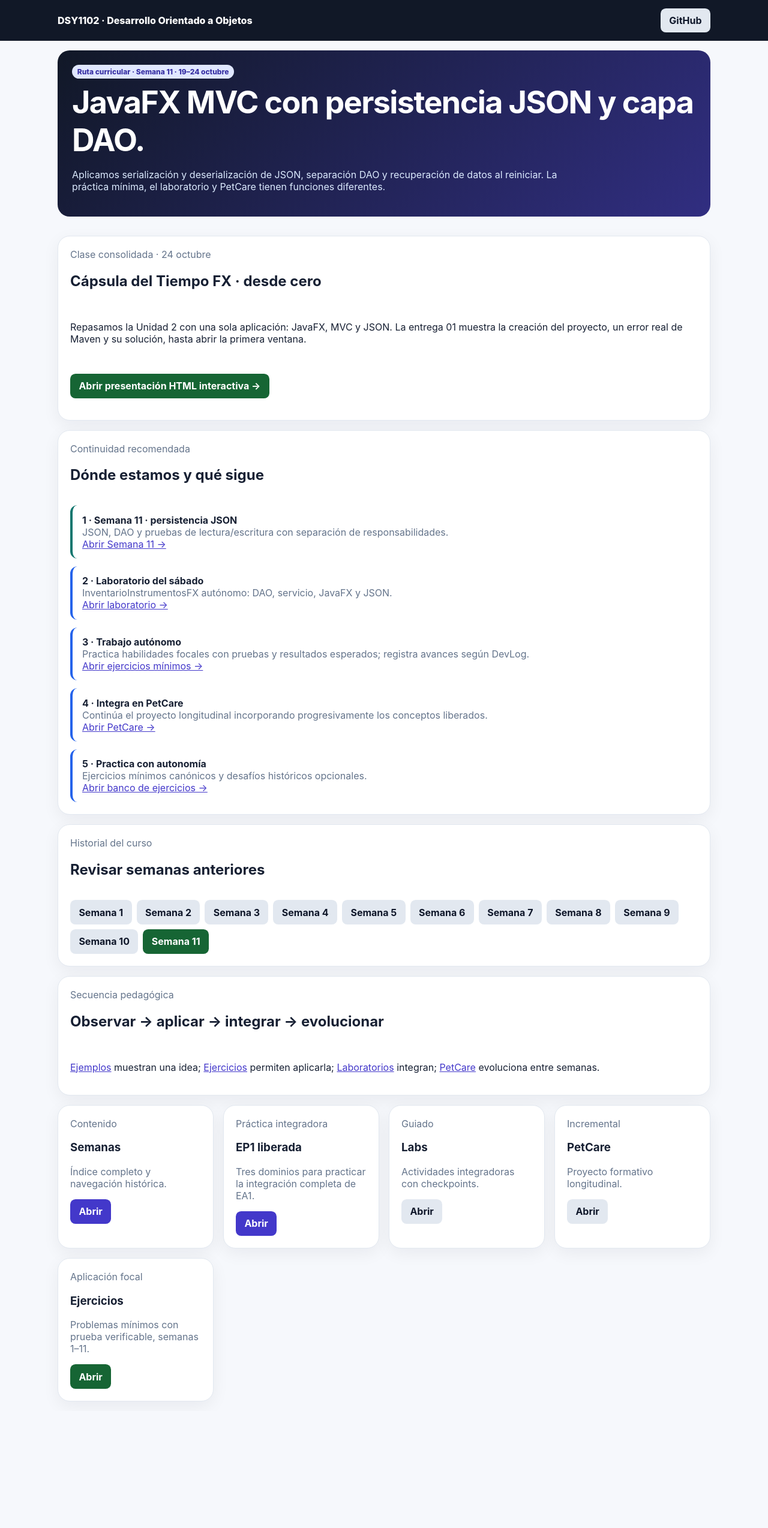
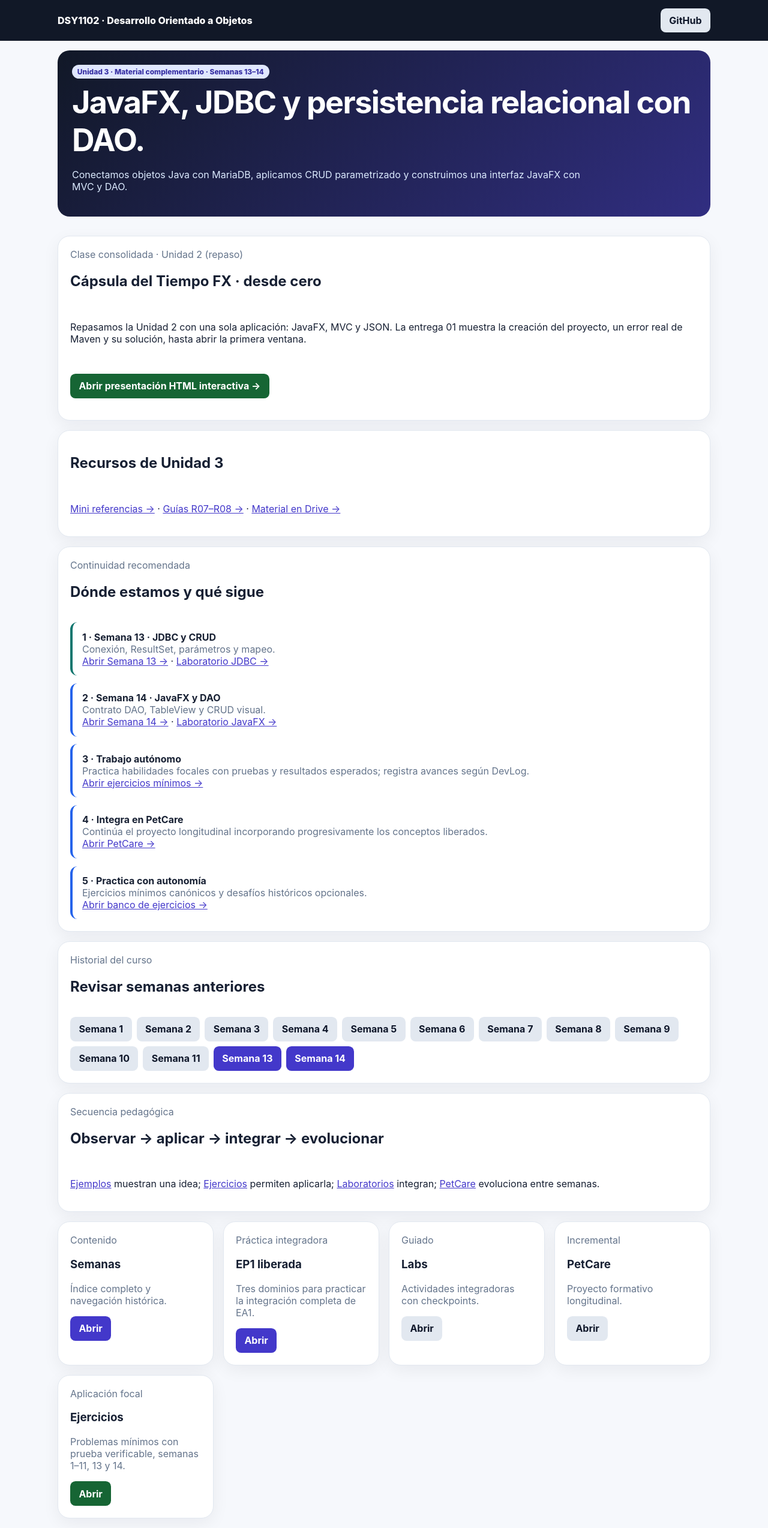
Before and after one commit to cmartinezs/DSY1102-DESARROLLO-ORIENTADO-OBJETOS-2026-2, a plain HTML site: page pages/home/index.html in a window 1280 px wide. Shown: the whole page at 60% size. Before the commit the page ends 2352 px from the top, so only its background shows below. Drawn offline with Linux system fonts and the light colour scheme.

Commit message:
site: expose JDBC and JavaFX DAO resources for weeks 13 and 14

```diff
--- a/pages/home/index.html
+++ b/pages/home/index.html
@@ -17,21 +17,21 @@
 
   <main class="site-shell stack">
     <section class="hero home-hero">
-      <span class="badge">Ruta curricular · Semana 11 · 19–24 octubre</span>
-      <h1>JavaFX MVC con persistencia JSON y capa DAO.</h1>
-      <p>Aplicamos serialización y deserialización de JSON, separación DAO y recuperación de datos al reiniciar. La práctica mínima, el laboratorio y PetCare tienen funciones diferentes.</p>
+      <span class="badge">Unidad 3 · Material complementario · Semanas 13–14</span>
+      <h1>JavaFX, JDBC y persistencia relacional con DAO.</h1>
+      <p>Conectamos objetos Java con MariaDB, aplicamos CRUD parametrizado y construimos una interfaz JavaFX con MVC y DAO.</p>
     </section>
 
-    <section class="panel stack"><div><div class="muted">Clase consolidada · 24 octubre</div><h2>Cápsula del Tiempo FX · desde cero</h2></div><p>Repasamos la Unidad 2 con una sola aplicación: JavaFX, MVC y JSON. La entrega 01 muestra la creación del proyecto, un error real de Maven y su solución, hasta abrir la primera ventana.</p><p><a class="btn btn-success" href="../classes/capsula-tiempo-fx/">Abrir presentación HTML interactiva →</a></p></section>
+    <section class="panel stack"><div><div class="muted">Clase consolidada · Unidad 2 (repaso)</div><h2>Cápsula del Tiempo FX · desde cero</h2></div><p>Repasamos la Unidad 2 con una sola aplicación: JavaFX, MVC y JSON. La entrega 01 muestra la creación del proyecto, un error real de Maven y su solución, hasta abrir la primera ventana.</p><p><a class="btn btn-success" href="../classes/capsula-tiempo-fx/">Abrir presentación HTML interactiva →</a></p></section>
 
-    <section class="panel stack">
+    <section class="panel stack"><h2>Recursos de Unidad 3</h2><p><a href="https://github.com/cmartinezs/DSY1102-DESARROLLO-ORIENTADO-OBJETOS-2026-2/blob/master/semanas/semana-13/referencias.md">Mini referencias →</a> · <a href="https://github.com/cmartinezs/DSY1102-DESARROLLO-ORIENTADO-OBJETOS-2026-2/blob/master/clases/unidad-02/capsula-tiempo-fx/jdbc/README.md">Guías R07–R08 →</a> · <a href="https://drive.google.com/drive/folders/1X7rAvAUvKsv0PaTxjBx-5SRC3M9o6laH">Material en Drive →</a></p></section>
+<section class="panel stack">
       <div>
         <div class="muted">Continuidad recomendada</div>
         <h2>Dónde estamos y qué sigue</h2>
       </div>
       <div class="home-flow">
-        <article class="home-step home-step--next"><strong>1 · Semana 11 · persistencia JSON</strong><div class="muted">JSON, DAO y pruebas de lectura/escritura con separación de responsabilidades.</div><a href="../weeks/#semana-11">Abrir Semana 11 →</a></article>
-        <article class="home-step"><strong>2 · Laboratorio del sábado</strong><div class="muted">InventarioInstrumentosFX autónomo: DAO, servicio, JavaFX y JSON.</div><a href="../labs/javafx-week11/">Abrir laboratorio →</a></article>
+        <article class="home-step home-step--next"><strong>1 · Semana 13 · JDBC y CRUD</strong><div class="muted">Conexión, ResultSet, parámetros y mapeo.</div><a href="../weeks/#semana-13">Abrir Semana 13 →</a> · <a href="../labs/semana-13/">Laboratorio JDBC →</a></article><article class="home-step"><strong>2 · Semana 14 · JavaFX y DAO</strong><div class="muted">Contrato DAO, TableView y CRUD visual.</div><a href="../weeks/#semana-14">Abrir Semana 14 →</a> · <a href="../labs/semana-14/">Laboratorio JavaFX →</a></article>
         <article class="home-step"><strong>3 · Trabajo autónomo</strong><div class="muted">Practica habilidades focales con pruebas y resultados esperados; registra avances según DevLog.</div><a href="../exercises/class-practice/">Abrir ejercicios mínimos →</a></article>
         <article class="home-step"><strong>4 · Integra en PetCare</strong><div class="muted">Continúa el proyecto longitudinal incorporando progresivamente los conceptos liberados.</div><a href="../project/petcare/">Abrir PetCare →</a></article>
         <article class="home-step"><strong>5 · Practica con autonomía</strong><div class="muted">Ejercicios mínimos canónicos y desafíos históricos opcionales.</div><a href="../exercises/class-practice/">Abrir banco de ejercicios →</a></article>
@@ -51,7 +51,9 @@
         <a class="btn btn-secondary" href="../weeks/#semana-08">Semana 8</a>
         <a class="btn btn-secondary" href="../weeks/#semana-09">Semana 9</a>
         <a class="btn btn-secondary" href="../weeks/#semana-10">Semana 10</a>
-        <a class="btn btn-success" href="../weeks/#semana-11">Semana 11</a>
+        <a class="btn btn-secondary" href="../weeks/#semana-11">Semana 11</a>
+<a class="btn btn-primary" href="../weeks/#semana-13">Semana 13</a>
+<a class="btn btn-primary" href="../weeks/#semana-14">Semana 14</a>
       </div>
     </section>
 
@@ -62,7 +64,7 @@
       <article class="panel"><div class="muted">Práctica integradora</div><h3>EP1 liberada</h3><p class="muted">Tres dominios para practicar la integración completa de EA1.</p><a class="btn btn-primary" href="../practice-ep1/">Abrir</a></article>
       <article class="panel"><div class="muted">Guiado</div><h3>Labs</h3><p class="muted">Actividades integradoras con checkpoints.</p><a class="btn btn-secondary" href="../labs/index/">Abrir</a></article>
       <article class="panel"><div class="muted">Incremental</div><h3>PetCare</h3><p class="muted">Proyecto formativo longitudinal.</p><a class="btn btn-secondary" href="../project/petcare/">Abrir</a></article>
-      <article class="panel"><div class="muted">Aplicación focal</div><h3>Ejercicios</h3><p class="muted">Problemas mínimos con prueba verificable, semanas 1–11.</p><a class="btn btn-success" href="../exercises/class-practice/">Abrir</a></article>
+      <article class="panel"><div class="muted">Aplicación focal</div><h3>Ejercicios</h3><p class="muted">Problemas mínimos con prueba verificable, semanas 1–11, 13 y 14.</p><a class="btn btn-success" href="../exercises/class-practice/">Abrir</a></article>
     </section>
   </main>
 </body>
```
Also changed, not shown: pages/examples/index.html (+2 -1 lines), pages/exercises/class-practice/index.html (+2 -1 lines), pages/labs/index/index.html (+4 -2 lines), pages/labs/semana-13/index.html (added, +3 -0 lines), pages/labs/semana-14/index.html (added, +3 -0 lines), pages/weeks/index.html (+3 -2 lines).
